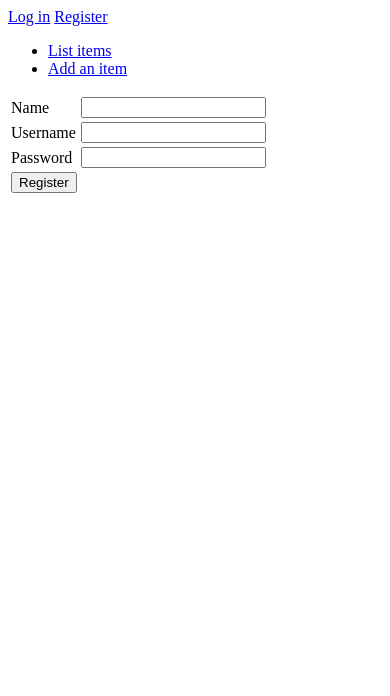
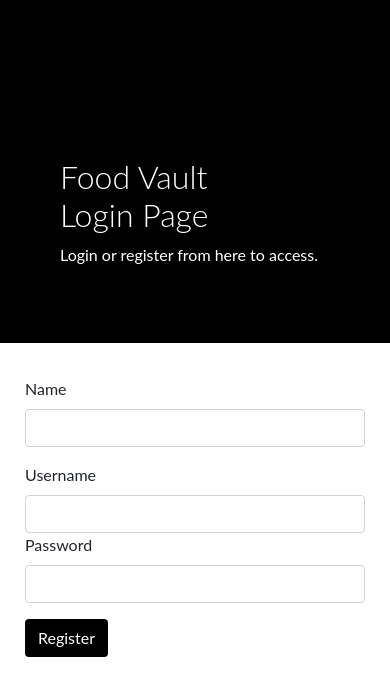
Before and after one commit to Darake/ruokaholvi, a Flask app: page /auth/register in a window 390 px wide. Shown: the top 696 px of the page. Run offline with Flask 2, Linux system fonts and the light colour scheme; some libraries are stand-ins or nearby versions.

Commit message:
Stylize application

```diff
--- a/application/__init__.py
+++ b/application/__init__.py
@@ -1,6 +1,7 @@
 # flask-sovellus
 from flask import Flask
 app = Flask(__name__)
+app.static_folder = 'static'
 
 # tietokanta
 from flask_sqlalchemy import SQLAlchemy
--- /dev/null
+++ b/application/static/styles/authlayout.css
@@ -0,0 +1,71 @@
+body {
+    font-family: "Lato", sans-serif;
+}
+
+.main-head{
+    height: 150px;
+    background: #FFF;
+
+}
+
+.sidenav {
+    height: 100%;
+    background-color: #000;
+    overflow-x: hidden;
+    padding-top: 20px;
+}
+
+.main {
+    padding: 0px 10px;
+}
+
+@media screen and (max-height: 450px) {
+    .sidenav {padding-top: 15px;}
+}
+
+@media screen and (max-width: 450px) {
+    .login-form{
+        margin-top: 10%;
+    }
+
+    .register-form{
+        margin-top: 10%;
+    }
+}
+
+@media screen and (min-width: 768px){
+    .main{
+        margin-left: 40%;
+    }
+
+    .sidenav{
+        width: 40%;
+        position: fixed;
+        z-index: 1;
+        top: 0;
+        left: 0;
+    }
+
+    .login-form{
+        margin-top: 80%;
+    }
+
+    .register-form{
+        margin-top: 20%;
+    }
+}
+
+.login-main-text{
+    margin-top: 20%;
+    padding: 60px;
+    color: #fff;
+}
+
+.login-main-text h2{
+    font-weight: 300;
+}
+
+.btn-black{
+    background-color: #000 !important;
+    color: #fff;
+}
--- /dev/null
+++ b/application/static/styles/layout.css
@@ -0,0 +1,3 @@
+body {
+    background-color: #f8f9fa;
+}
--- /dev/null
+++ b/application/templates/auth/authlayout.html
@@ -0,0 +1,34 @@
+<!DOCTYPE html>
+<head>
+  <title>Log in</title>
+  <meta charset="utf-8">
+  <meta name="viewport" content="width=device-width, initial-scale=1">
+  <link href="//maxcdn.bootstrapcdn.com/bootstrap/4.0.0/css/bootstrap.min.css" rel="stylesheet" id="bootstrap-css">
+  <link rel="stylesheet" href="{{ url_for('static', filename='styles/authlayout.css') }}">
+  <script src="//maxcdn.bootstrapcdn.com/bootstrap/4.0.0/js/bootstrap.min.js"></script>
+  <script src="//code.jquery.com/jquery-1.11.1.min.js"></script>
+</head>
+
+<body>
+    <div class="sidenav">
+        <div class="login-main-text">
+            <h2>Food Vault<br> Login Page</h2>
+             <p>Login or register from here to access.</p>
+       </div>
+    </div>
+    <div class="main">
+        <div class="col-md-6 col-sm-12">
+            <div class="login-form">
+                {% if (error != Null) %}
+                <div class="alert alert-warning">
+                        <strong>{{ error }}</strong>
+                </div>
+                {% endif %}
+                {% block body %}
+                {% endblock %}
+            </div>
+        </div>
+    </div>
+
+</body>
+</html>
--- a/application/templates/auth/registrationform.html
+++ b/application/templates/auth/registrationform.html
@@ -1,24 +1,18 @@
-{% extends "layout.html" %}
+{% extends "auth/authlayout.html" %}
 
 {% block body %}
-<form method="POST" action="{{ url_for('auth_register') }}" >
-    {{ error }}
-    <table>
-        <tr>
-            <td>{{ form.name.label }}</td>
-            <td>{{ form.name }}</td>
-        </tr>
-        <tr>
-            <td>{{ form.username.label }}</td>
-            <td>{{ form.username }}</td>
-        </tr>
-        <tr>
-            <td>{{ form.password.label }}</td>
-            <td>{{ form.password }}</td>
-        </tr>
-        <tr>
-            <td><input type="submit" value="Register" /></td>
-        </tr>
-    </table>
+<form method="POST" action="{{ url_for('auth_register') }}">
+    <div class="form-group">
+        {{ form.name.label }}
+        {{ form.name(class="form-control") }}
+    </div>
+    <div class="form-group">
+        {{ form.username.label }}
+        {{ form.username(class="form-control") }}
+    <div class="form-group">
+        {{ form.password.label }}
+        {{ form.password(class="form-control") }}
+    </div>
+    <button type="submit" class="btn btn-black">Register</button>
 </form>
 {% endblock %}
--- a/application/templates/layout.html
+++ b/application/templates/layout.html
@@ -1,30 +1,63 @@
 <!DOCTYPE html>
-<html>
+
 <head>
+  <title>Food Vault</title>
   <meta charset="utf-8">
-    <title>Food Vault</title>
+  <meta name="viewport" content="width=device-width, initial-scale=1">
+  <link rel="stylesheet" href="https://maxcdn.bootstrapcdn.com/bootstrap/4.0.0/css/bootstrap.min.css" integrity="sha384-Gn5384xqQ1aoWXA+058RXPxPg6fy4IWvTNh0E263XmFcJlSAwiGgFAW/dAiS6JXm"
+    crossorigin="anonymous">
+  <link rel="icon" type="image/png" href="{{ url_for('static', filename='images/icon.png') }}" />
+  <script src="https://ajax.googleapis.com/ajax/libs/jquery/3.3.1/jquery.min.js"></script>
+  <script src="https://cdnjs.cloudflare.com/ajax/libs/popper.js/1.14.6/umd/popper.min.js"></script>
+  <script src="https://maxcdn.bootstrapcdn.com/bootstrap/4.2.1/js/bootstrap.min.js"></script>
+  <link rel="stylesheet" href="{{ url_for('static', filename='styles/layout.css') }}">
 </head>
 
 <body>
-    {% if current_user.is_authenticated %}
-    <p>
-      Logged in as {{ current_user.name }}.
-      <a href="{{ url_for('auth_logout') }}">Log out</a>
-    </p>
-    {% else %}
-    <a href="{{ url_for('auth_login') }}">Log in</a>
-    <a href="{{ url_for('auth_register') }}">Register</a>
-    {% endif %}
 
-    <ul>
-        <li><a href="{{ url_for('items_index') }}">List items</a></li>
-        <li><a href="{{ url_for('items_form') }}">Add an item</a></li>
+  <nav class="navbar navbar-expand-md bg-dark navbar-dark">
+    <a class="navbar-brand" href="#">
+      <img src="{{ url_for('static', filename='images/logo.png') }}" alt="logo" height=30>
+    </a>
+
+    <button class="navbar-toggler" type="button" data-toggle="collapse" data-target="#collapsibleNavbar">
+      <span class="navbar-toggler-icon"></span>
+    </button>
+
+    <div class="collapse navbar-collapse" id="collapsibleNavbar">
+      <ul class="navbar-nav">
+        <li class="nav-item">
+          <a class="nav-link" href="{{ url_for('items_index') }}">My items</a>
+        </li>
       </ul>
 
+      <ul class="navbar-nav ml-auto">
+        <li class="nav-item">
+          <a class="nav-link" href="{{ url_for('auth_logout') }}">Log out</a>
+        </li>
+      </ul>
+    </div>
+
+  </nav>
+
+  <div class="container">
       {% block body %}
-      <p>
-        Content.
-      </p>
       {% endblock %}
+  </div>
+
+
+  <!--<div class="container-fluid text-center">
+    <div class="row content">
+      <div class="col-sm-2 sidenav">
+      </div>
+      <div class="col-sm-8 text-left">
+
+      </div>
+      <div class="col-sm-2 sidenav">
+      </div>
+    </div>
+  </div>-->
+
 </body>
+
 </html>
--- a/application/views.py
+++ b/application/views.py
@@ -1,6 +1,8 @@
-from flask import render_template
+from flask import render_template, redirect, url_for
+from flask_login import login_required
 from application import app
 
 @app.route("/")
+@login_required
 def index():
-    return render_template("index.html")
+    return redirect(url_for('items_index'))
```
Also changed, not shown: application/items/forms.py (+2 -12 lines), application/items/views.py (+7 -21 lines), application/templates/auth/loginform.html (+12 -16 lines), application/templates/items/list.html (+45 -19 lines), application/static/images/icon.png (added), application/static/images/logo.png (added). Lines whose indentation alone changed are shown as unchanged.
